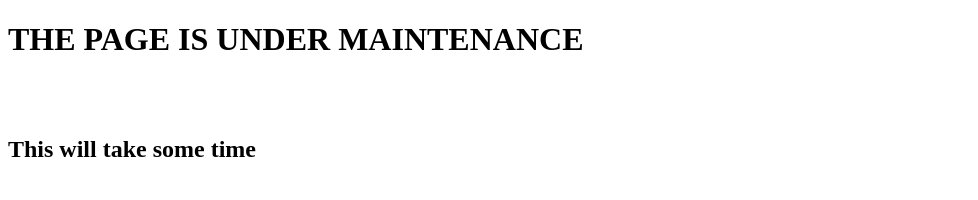
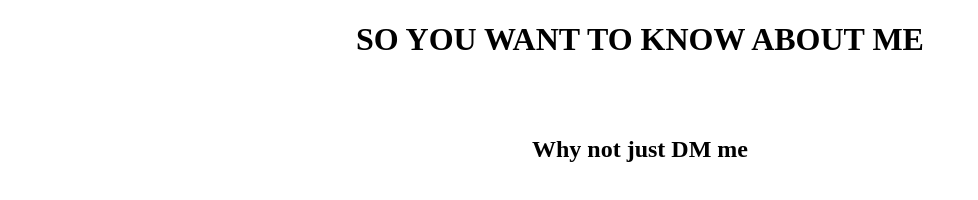
Before and after one commit to fjfjfjfjffj/prakriti_birthday_final, a plain HTML site: page know_your_college.html in a window 1280 px wide. Shown: the whole page, without its empty margins (0-978 px from the left). Drawn offline with Linux system fonts and the light colour scheme.

Commit message:
Update know_your_college.html

```diff
--- a/know_your_college.html
+++ b/know_your_college.html
@@ -3,14 +3,23 @@
 <head>
     <meta charset="UTF-8">
     <meta name="viewport" content="width=device-width, initial-scale=1.0">
-    <title>Document</title>
+    <title>About Me</title>
 </head>
 <body>
-    <div>
-        <h1> THE PAGE IS UNDER MAINTENANCE</h1>
-        <br> <br>
-        <h2> This will take some time</h2>
-
+    <div style="
+        display: flex;
+        justify-content: center;
+        align-items: center;
+        height: 90vh;
+        display:block
+    ">
+        <h1 style="text-align: center;">
+            SO YOU WANT TO KNOW ABOUT ME
+        </h1>
+        <br><br>
+        <h2 style="text-align: center;">
+            Why not just DM me
+        </h2>
     </div>
 </body>
 </html>
```
